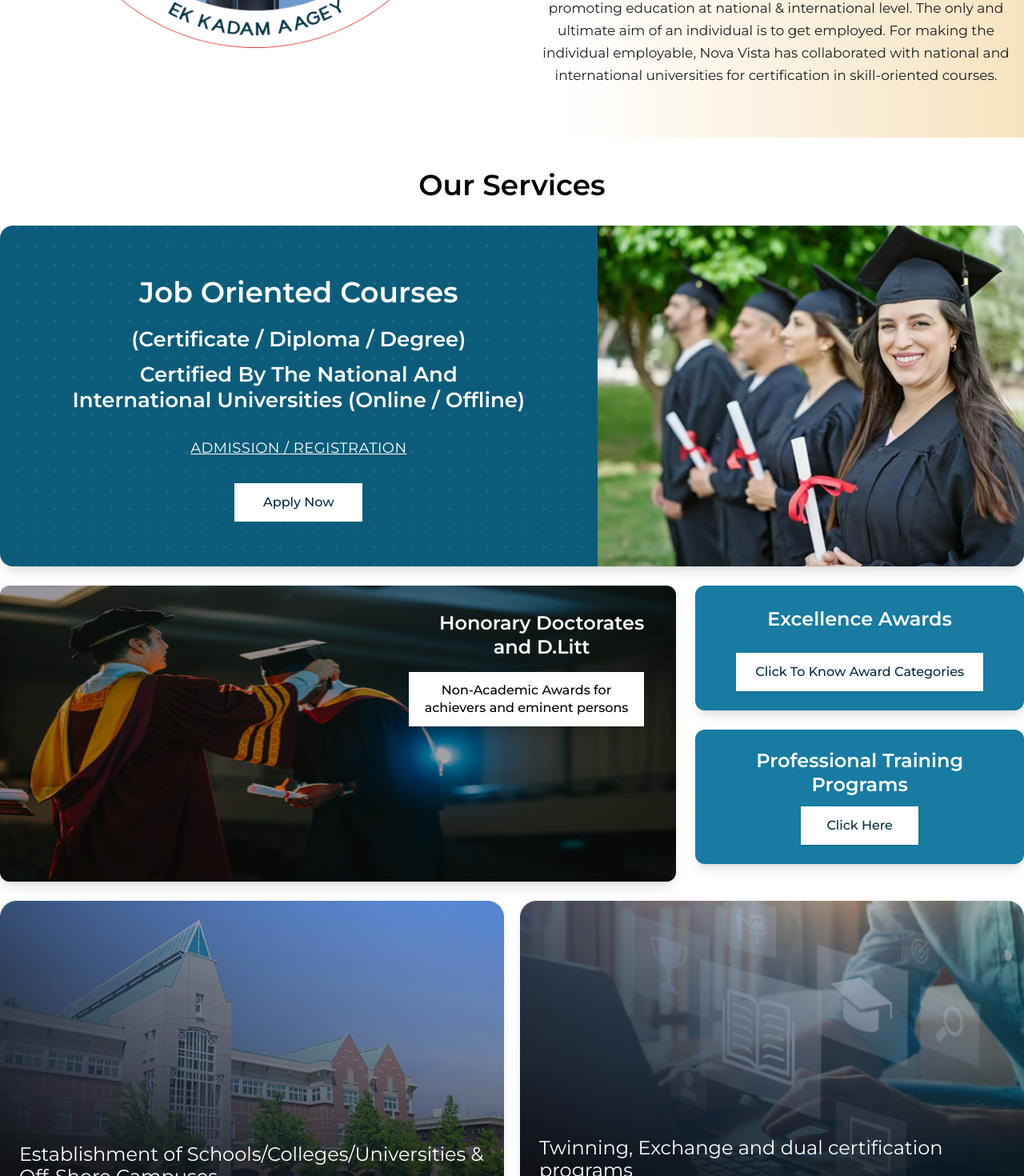
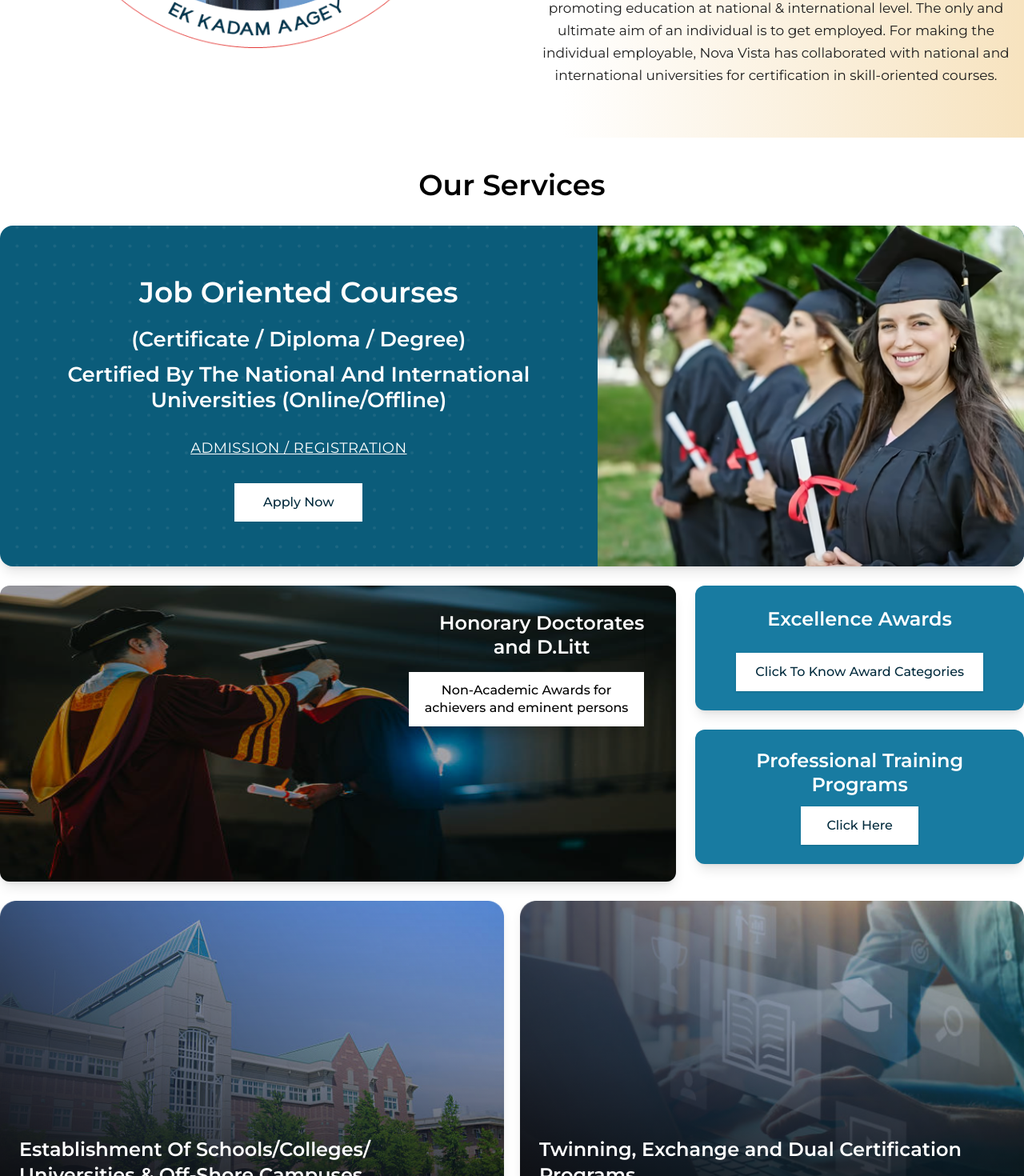
Before and after one commit to ritzdevelopers/nova-vista, a Next.js app: page / in a window 1280 px wide. Shown: the part 1330-2800 px from the top of the page at 80% size. Built offline with nearby package versions, Linux system fonts and the light colour scheme; no server answers.

Commit message:
refactor: improve layout and styling in Header and ServiceSection components

```diff
--- a/app/_components/header/Header.jsx
+++ b/app/_components/header/Header.jsx
@@ -122,20 +122,35 @@ export default function Header() {
                     </div>
 
                     {/* Navigation */}
-                    <ul className="flex flex-col gap-4 px-6 py-6 text-lg">
-                        <li onClick={() => setOpen(false)}>Home</li>
-                        <Link href="/Excellence" onClick={() => setOpen(false)}>
+                    <ul className="flex flex-col gap-2 px-6 py-6 text-lg">
+                        <li
+                            onClick={() => setOpen(false)}
+                            className=" text-[16px]"
+                        >
+                            Home
+                        </li>
+                        <Link
+                            href="/Excellence"
+                            onClick={() => setOpen(false)}
+                            className=" text-[16px]"
+                        >
                             <li>About Us</li>
                         </Link>
                         <Link
                             href="/ProgramTraining"
+                            className=" text-[16px]"
                             onClick={() => setOpen(false)}
                         >
                             <li>Services</li>
                         </Link>
-                        <li onClick={() => setOpen(false)}>Advisory Board</li>
                         <li
-                            className="cursor-pointer"
+                            onClick={() => setOpen(false)}
+                            className=" text-[16px]"
+                        >
+                            Advisory Board
+                        </li>
+                        <li
+                            className=" text-[16px]"
                             onClick={() => {
                                 setOpen(false);
                                 setTimeout(() => setOpenMModal(true), 300);
@@ -148,8 +163,8 @@ export default function Header() {
                     <hr />
 
                     {/* Contact Info */}
-                    <div className="px-6 py-6 text-sm space-y-4">
-                        <h3 className="font-semibold">Contact Info</h3>
+                    <div className="px-6 py-6  space-y-4">
+                        <h3 className="text-[16px]">Contact Info</h3>
 
                         <div className="flex items-center gap-3">
                             <Image
@@ -158,7 +173,9 @@ export default function Header() {
                                 width={16}
                                 height={16}
                             />
-                            <p>info@novavistaeducation.com</p>
+                            <p className=" text-[16px] text-gray-500">
+                                info@novavistaeducation.com
+                            </p>
                         </div>
 
                         <div className="flex items-start gap-3">
@@ -168,7 +185,7 @@ export default function Header() {
                                 width={16}
                                 height={16}
                             />
-                            <p>
+                            <p className=" text-[16px] text-gray-500">
                                 6th Floor, Nukleus, Plot 29, Sector 142, Noida
                             </p>
                         </div>
--- a/app/_components/home/ServiceSection.jsx
+++ b/app/_components/home/ServiceSection.jsx
@@ -50,9 +50,9 @@ export default function ServiceSection() {
                         <p className="md:text-[26px] text-[18px] leading-8 font-semibold">
                             <span>(Certificate / Diploma / Degree)</span>
                             <br />
-                                <span className="mt-3 inline-block text-center">
+                            <span className="mt-3 inline-block text-center w-full  lg:w-[600px]">
                                 Certified By The National And International
-                                    Universities (Online / Offline)
+                                Universities (Online/Offline)
                             </span>
                         </p>
 
@@ -109,8 +109,8 @@ export default function ServiceSection() {
                 w-[265px] md:w-auto mx-auto"
                             >
                                 Non-Academic Awards for{" "}
-                                    <br className="hidden md:block" /> achievers
-                                    and eminent persons
+                                <br className="hidden md:block" /> achievers and
+                                eminent persons
                             </div>
                         </motion.div>
                     </div>
@@ -182,8 +182,8 @@ export default function ServiceSection() {
                             <motion.p
                                 className="absolute bottom-2
                   text-[18px] md:text-[24px]
-                  leading-6 md:leading-7
-                  text-white px-4 sm:px-6 py-5"
+                  leading-6 md:leading-8
+                  text-white px-4 sm:px-6 py-5 font-semibold"
                                 custom="left"
                                 variants={textVariants}
                                 initial={reduceMotion ? false : "hidden"}
@@ -191,9 +191,8 @@ export default function ServiceSection() {
                                 viewport={{ amount: 0.2, once: false }}
                                 transition={{ duration: 0.6, ease: "easeOut" }}
                             >
-                                    Establishment of
-                                    Schools/Colleges/Universities & Off-Shore
-                                    Campuses
+                                Establishment Of Schools/Colleges/ <br />
+                                Universities & Off-Shore Campuses
                             </motion.p>
                         </div>
 
@@ -216,8 +215,8 @@ export default function ServiceSection() {
                             <motion.p
                                 className="absolute bottom-2
                   text-[18px] md:text-[24px]
-                  leading-6 md:leading-7
-                  text-white px-4 sm:px-6 py-5 mb-2"
+                  leading-6 md:leading-8
+                  text-white px-4 sm:px-6 py-5  font-semibold"
                                 custom="right"
                                 variants={textVariants}
                                 initial={reduceMotion ? false : "hidden"}
@@ -225,8 +224,8 @@ export default function ServiceSection() {
                                 viewport={{ amount: 0.2, once: false }}
                                 transition={{ duration: 0.6, ease: "easeOut" }}
                             >
-                                    Twinning, Exchange and dual certification
-                                    programs
+                                Twinning, Exchange and Dual Certification
+                                Programs
                             </motion.p>
                         </div>
                     </div>
```
Lines whose indentation alone changed are shown as unchanged.
